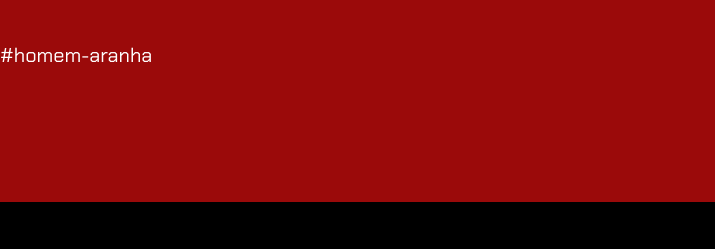
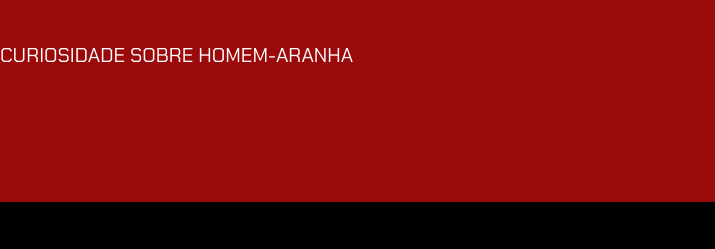
Before and after one commit to Buiu019/BuiuMOVIEFLIX, a plain HTML site: page index.html in a window 1280 px wide. Shown: the part 357-606 px from the top of the page, 0-715 px from the left. Drawn offline with Linux system fonts and the light colour scheme.

Commit message:
Alterando Legenda

```diff
--- a/index.html
+++ b/index.html
@@ -15,7 +15,7 @@
     <section class="chamada">
         <div class="chamada-texto">
             <h1>ATRAVES DO ARANHAVERSO </h1>
-            <p>#homem-aranha</p>
+            <p>CURIOSIDADE SOBRE HOMEM-ARANHA</p>
         </div>
 
         <div>
```
